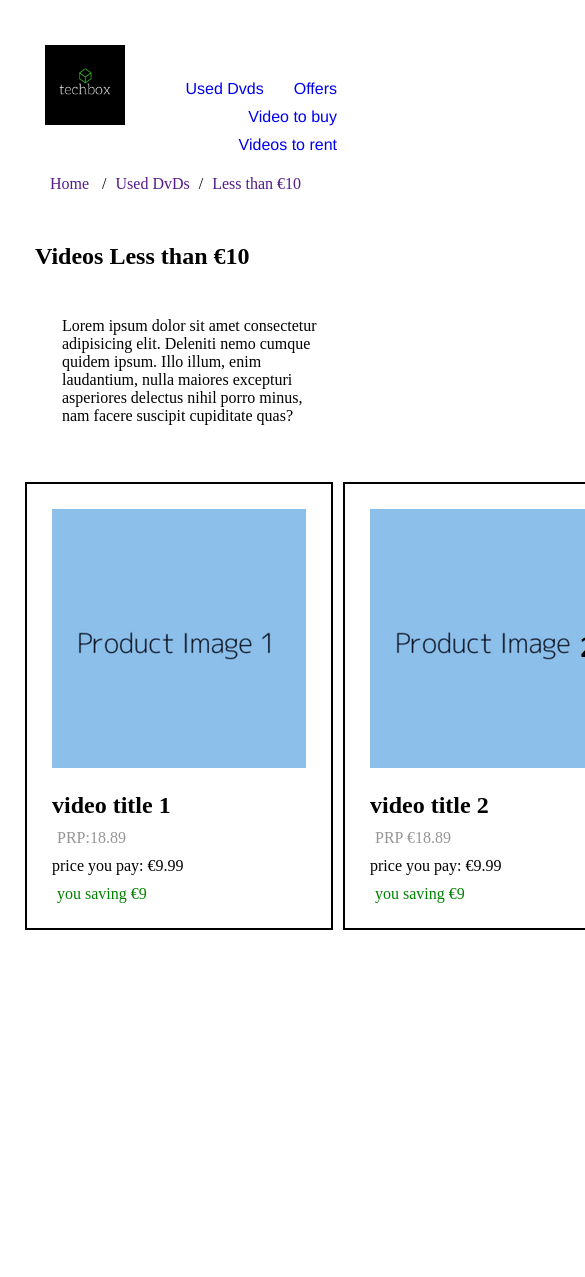
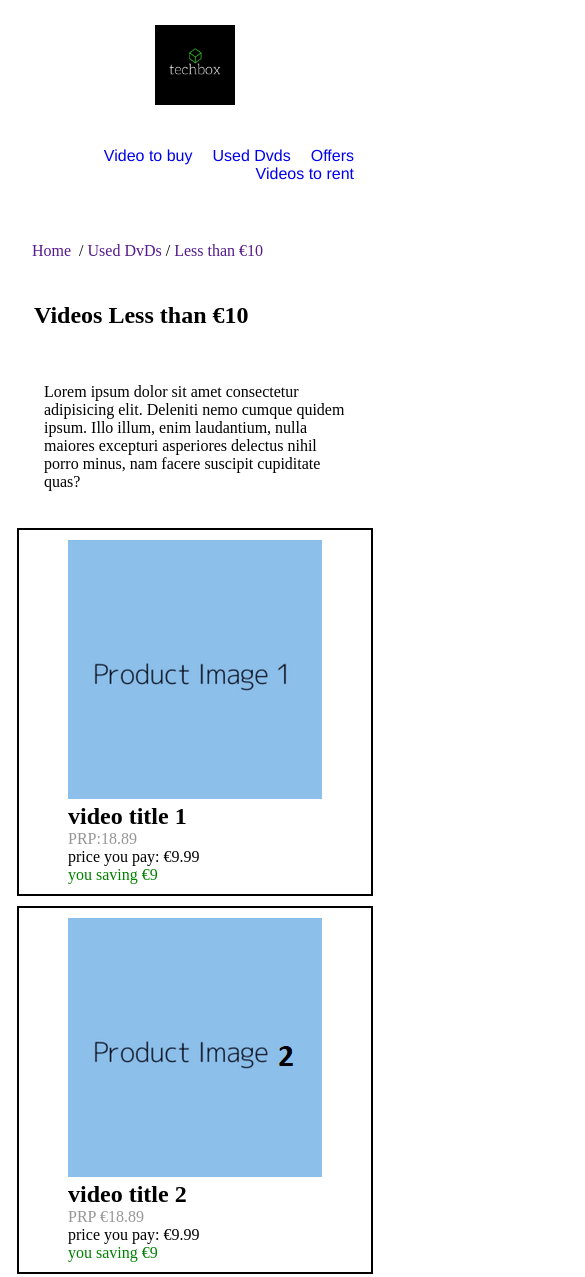
Before and after one commit to khalilkadih/brief_Html_Css, a plain HTML site: page index.html in a window 390 px wide. Shown: the top 1277 px of the page, 585 px wide, since content can reach past the window. Before the commit the page ends 965 px from the top, so only its background shows below. Drawn offline with Linux system fonts and the light colour scheme.

Commit message:
projet responsive

```diff
--- a/Style.css
+++ b/Style.css
@@ -2,6 +2,11 @@
     padding:5px;
     margin: 0px;
     box-sizing: border-box;
+
+}
+#logoAndnavigation .logo img {
+    height: 90px;
+    width: 90px;
 
 }
 
@@ -9,7 +14,6 @@
     padding: 10px;
     margin: 5px;
     display: flex;
-    flex-direction: row;
     align-items: center;
 }
 .logo{
--- /dev/null
+++ b/StyleMobile.css
@@ -0,0 +1,52 @@
+*{
+    padding: 0px;
+    margin: 0px;
+    box-sizing: border-box;
+
+
+}
+main{
+    margin: 12px;
+}
+#logoAndnavigation{
+    display: flex;
+    flex-direction: column;
+    justify-content: center;
+    flex-wrap: nowrap;
+    padding:20px ;
+
+
+}
+.navigation{
+    padding: 1px;
+    margin-top: 20px;
+
+}
+#logoAndnavigation .logo img {
+    height: 80px;
+    width: 80px;
+}
+#mainOfContent{
+    display: flex;
+    flex-wrap: wrap;
+    flex-direction: column;
+}
+.section1 {
+   display: flex;
+   justify-content: center;
+}
+.section2 {
+    display: flex;
+    justify-content: center;
+ }
+ .section3 {
+    display: flex;
+    justify-content: center;
+ }
+ .section4 {
+    display: flex;
+    justify-content: center;
+ }
+ .TitleOfVideo h1{
+     padding: 22px;
+ }
--- a/index.html
+++ b/index.html
@@ -5,16 +5,16 @@
     <meta http-equiv="X-UA-Compatible" content="IE=edge">
     <link rel="stylesheet" href="Style.css">
     <meta name="viewport" content="width=device-width, initial-scale=1.0">
+    <link rel="stylesheet" href="StyleMobile.css" media="screen and (max-width:500px)">
     <title>Boutique jeux en ligne </title>
         </header>
         <body>
         <header>
             <div id="logoAndnavigation">
-                <div>
                     <div class="logo">
-                        <img src="Noir avec Cube Vert Ordinateur Logo.png" alt="logo" style="height: 90px;width: 90px;">
+                        <img src="Noir avec Cube Vert Ordinateur Logo.png" alt="logo">
                     </div>
-                </div>
+
                 <div class="navigation">
                     <ul>
                         <li><a href="#">Offers </a></li>
@@ -87,10 +87,11 @@
                     </article>
                 </section>
                 <section class="section4">
+                    <article>
+
                     <div>
                         <img src="product4.png" alt="product4">
                     </div>
-                    <article>
                         <div>
                             <h2>video title 4</h2>
                             <p> <span class="changeColor"> PRP &euro;18.89</span>  </p>
```
